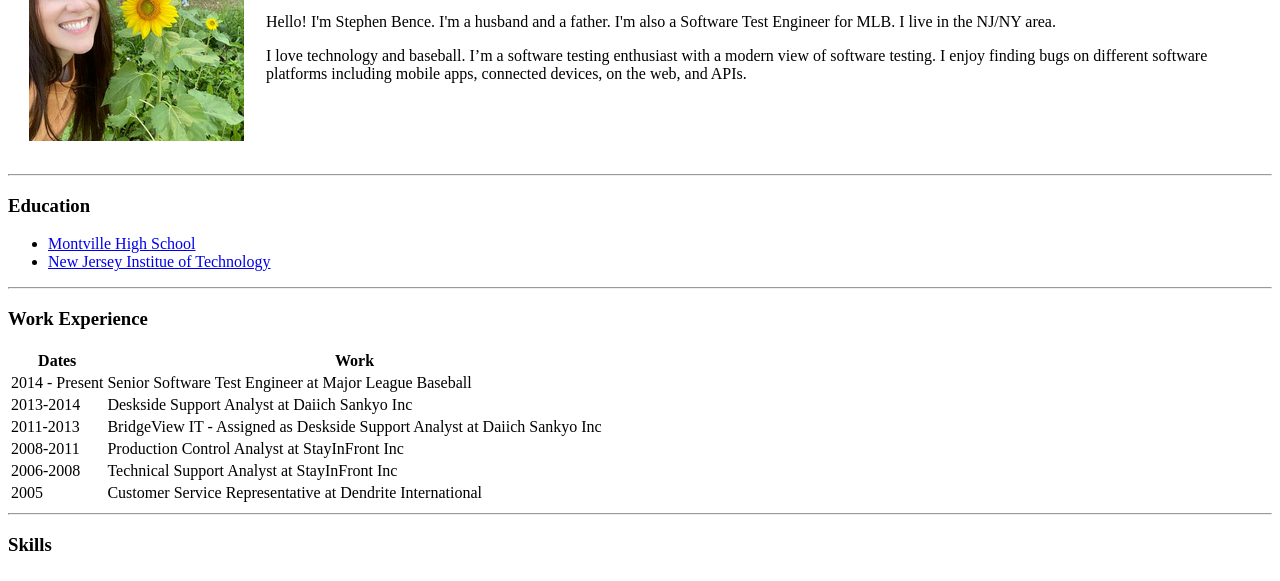
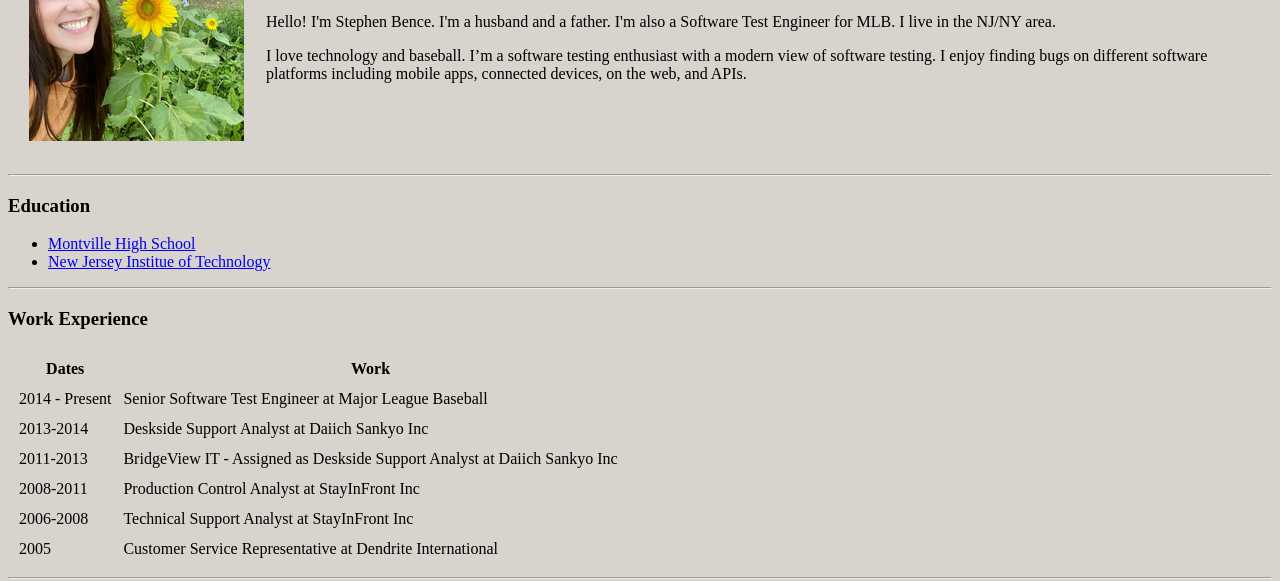
Before and after one commit to mrbence/cv, a plain HTML site: page index.html in a window 1280 px wide. Shown: the part 175-756 px from the top of the page. Drawn offline with Linux system fonts and the light colour scheme.

Commit message:
Update color, add spacing

```diff
--- a/index.html
+++ b/index.html
@@ -6,7 +6,7 @@
   <title>Stephen's Personal Site</title>
 </head>
 
-<body>
+<body style="background-color: #d8d3cd;">
   <table cellspacing="20">
     <tr>
       <td><img src="images/image1.png" alt="stephen profile page"></td>
@@ -26,7 +26,7 @@
   </ul>
   <hr>
   <h3>Work Experience</h3>
-  <table>
+  <table cellspacing="10">
     <thead>
       <tr>
         <th>Dates</th>
```
